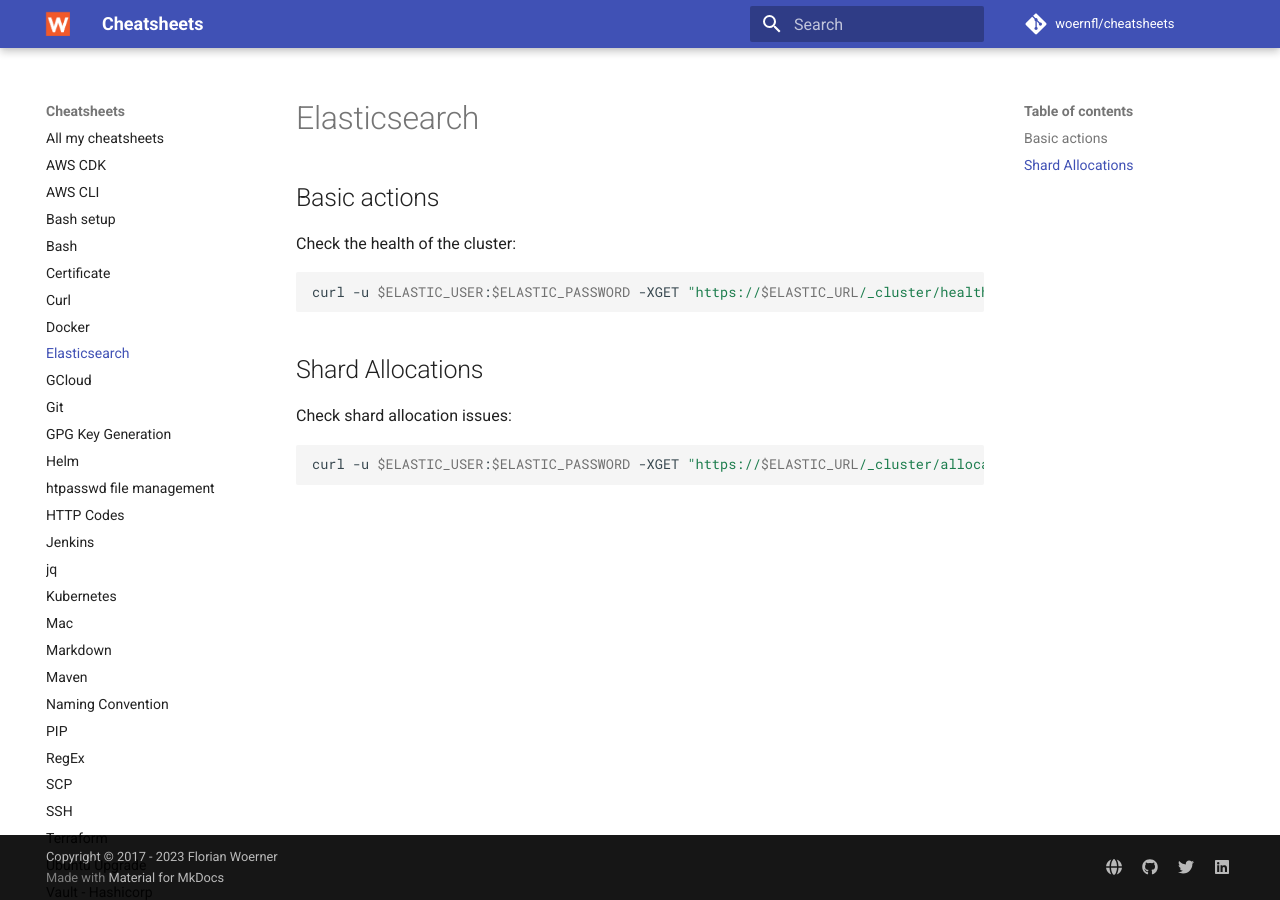
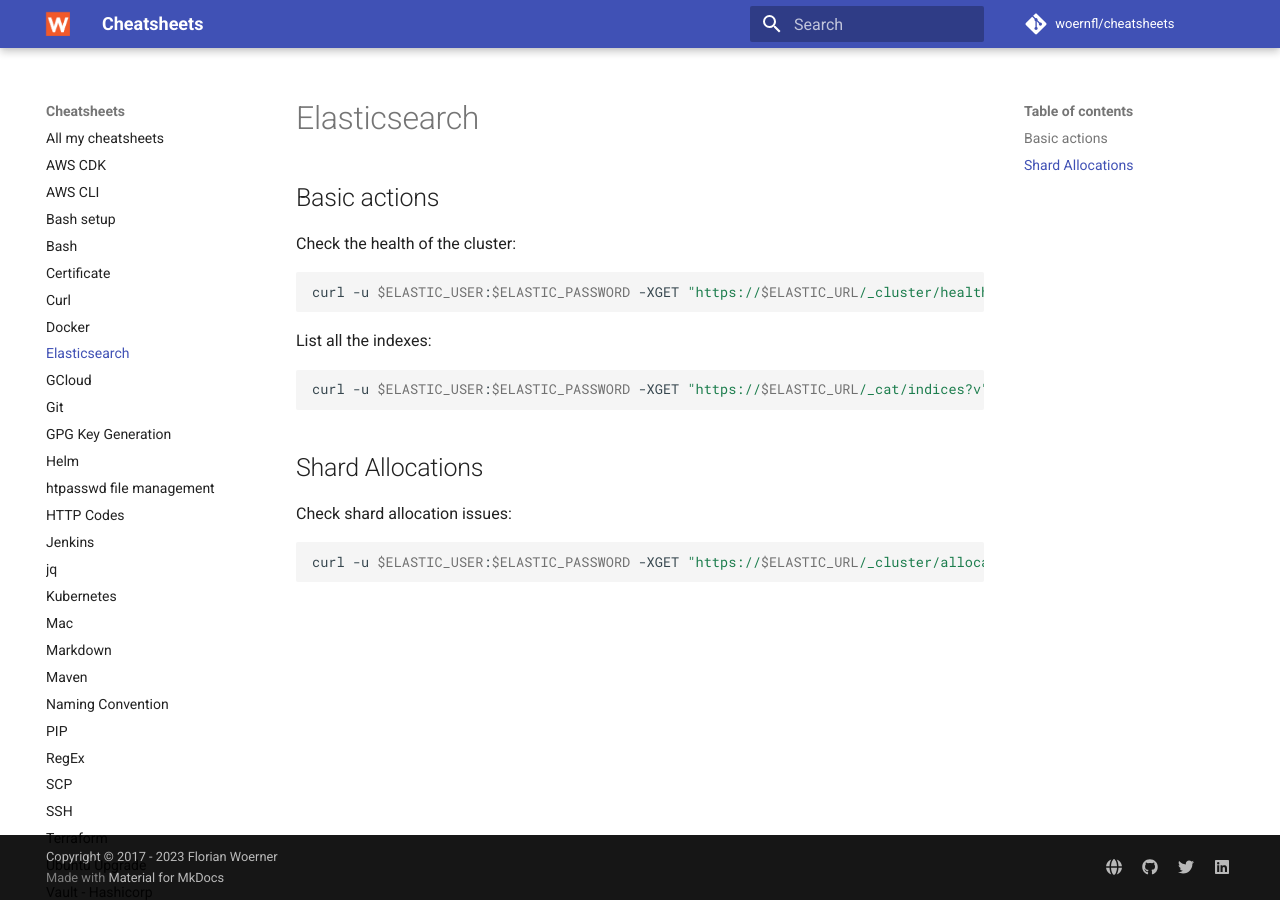
Before and after one commit to woernfl/cheatsheets, an MkDocs documentation site: the page built from docs/elasticsearch.md, in a window 1280 px wide. Built offline with MkDocs 1.6.1 and Material for MkDocs 9.7.7, drawn with Linux system fonts in a browser that asks for light colours; comment, search, counter and statistics services are not loaded.

Commit message:
Update elasticsearch.md

````diff
--- a/docs/elasticsearch.md
+++ b/docs/elasticsearch.md
@@ -8,6 +8,12 @@
 curl -u $ELASTIC_USER:$ELASTIC_PASSWORD -XGET "https://$ELASTIC_URL/_cluster/health" | jq
 ```
 
+List all the indexes:
+
+```bash
+curl -u $ELASTIC_USER:$ELASTIC_PASSWORD -XGET "https://$ELASTIC_URL/_cat/indices?v"
+```
+
 ## Shard Allocations
 
 Check shard allocation issues:
````
